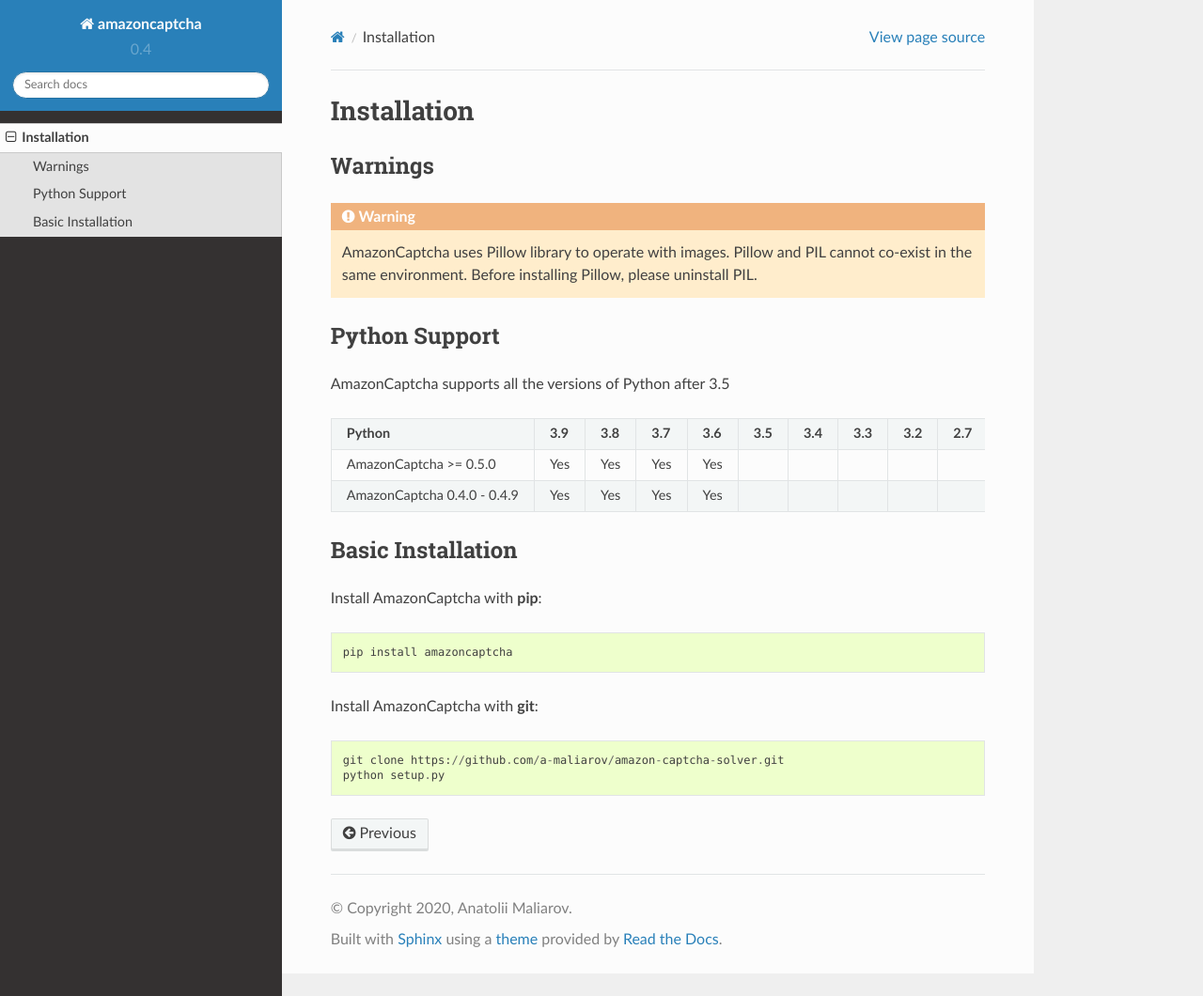
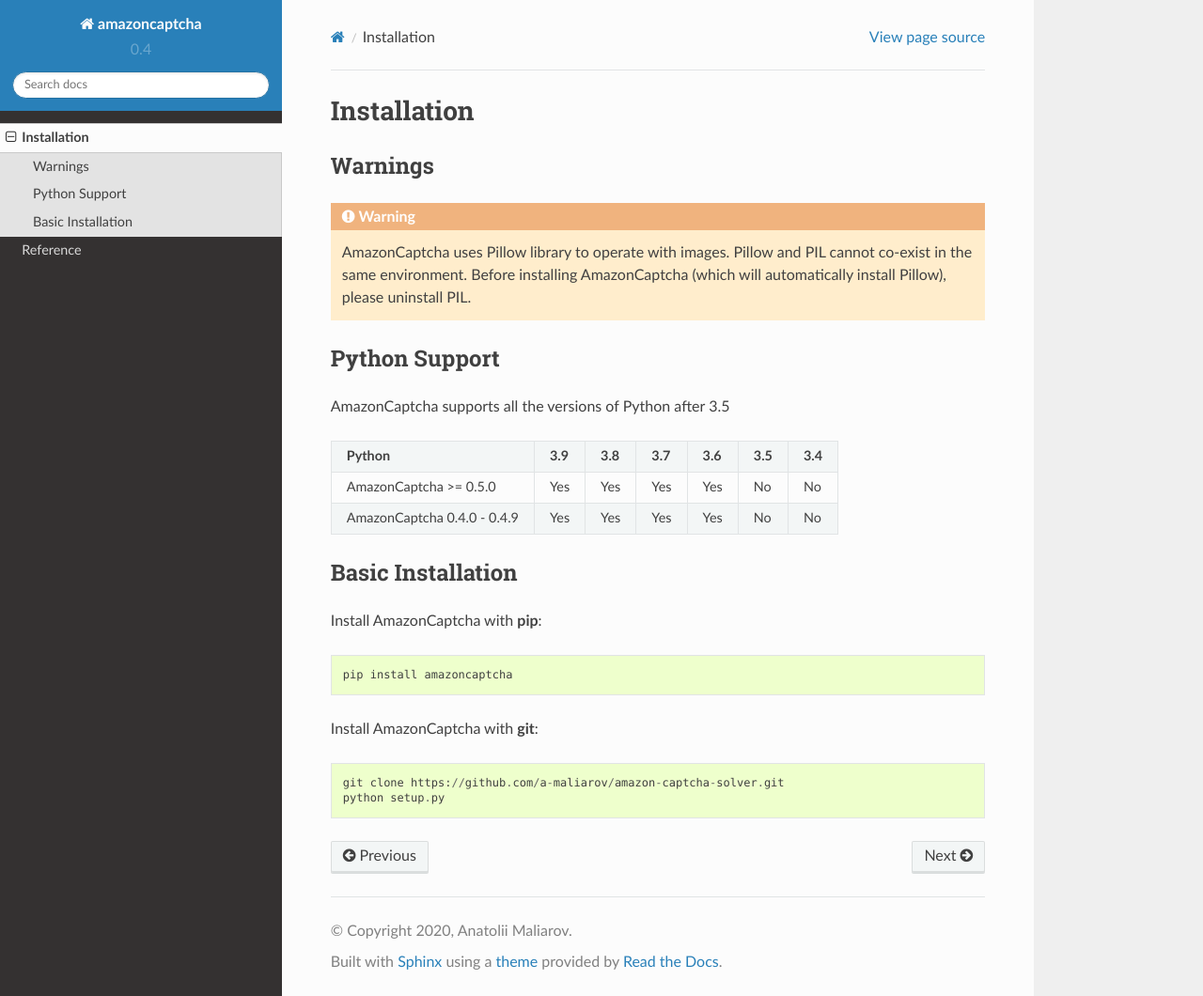
Before and after one commit to a-maliarov/amazoncaptcha, a Sphinx documentation site: the page built from docs/installation.rst, in a window 1280 px wide and 1060 px high. Shown: the whole window at 94% size. Built offline with Sphinx 7.4.7 and the Read the Docs theme 2.0.0, drawn with Linux system fonts in a browser that asks for light colours.

Commit message:
Update documentation (#12)

```diff
--- a/docs/index.rst
+++ b/docs/index.rst
@@ -60,6 +60,7 @@
   :maxdepth: 2
 
   installation.rst
+  reference/index.rst
 
 Indices and tables
 ==================
--- a/docs/installation.rst
+++ b/docs/installation.rst
@@ -4,20 +4,20 @@
 Warnings
 --------
 
-.. warning:: AmazonCaptcha uses Pillow library to operate with images. Pillow and PIL cannot co-exist in the same environment. Before installing Pillow, please uninstall PIL.
+.. warning:: AmazonCaptcha uses Pillow library to operate with images. Pillow and PIL cannot co-exist in the same environment. Before installing AmazonCaptcha (which will automatically install Pillow), please uninstall PIL.
 
 Python Support
 --------------
 
 AmazonCaptcha supports all the versions of Python after 3.5
 
-+-----------------------------+-------+-------+-------+-------+-------+-------+-------+-------+-------+-------+-------+-------+
-| **Python**                  |**3.9**|**3.8**|**3.7**|**3.6**|**3.5**|**3.4**|**3.3**|**3.2**|**2.7**|**2.6**|**2.5**|**2.4**|
-+-----------------------------+-------+-------+-------+-------+-------+-------+-------+-------+-------+-------+-------+-------+
-| AmazonCaptcha >= 0.5.0      |  Yes  |  Yes  |  Yes  |  Yes  |       |       |       |       |       |       |       |       |
-+-----------------------------+-------+-------+-------+-------+-------+-------+-------+-------+-------+-------+-------+-------+
-| AmazonCaptcha 0.4.0 - 0.4.9 |  Yes  |  Yes  |  Yes  |  Yes  |       |       |       |       |       |       |       |       |
-+-----------------------------+-------+-------+-------+-------+-------+-------+-------+-------+-------+-------+-------+-------+
++-----------------------------+-------+-------+-------+-------+-------+-------+
+| **Python**                  |**3.9**|**3.8**|**3.7**|**3.6**|**3.5**|**3.4**|
++-----------------------------+-------+-------+-------+-------+-------+-------+
+| AmazonCaptcha >= 0.5.0      |  Yes  |  Yes  |  Yes  |  Yes  |  No   |  No   |
++-----------------------------+-------+-------+-------+-------+-------+-------+
+| AmazonCaptcha 0.4.0 - 0.4.9 |  Yes  |  Yes  |  Yes  |  Yes  |  No   |  No   |
++-----------------------------+-------+-------+-------+-------+-------+-------+
 
 Basic Installation
 ------------------
--- /dev/null
+++ b/docs/reference/devtools.rst
@@ -0,0 +1,5 @@
+.. py:module:: amazoncaptcha.devtools
+.. py:currentmodule:: amazoncaptcha.devtools
+
+:py:mod:`~amazoncaptcha.devtools` Module
+========================================
--- /dev/null
+++ b/docs/reference/solver.rst
@@ -0,0 +1,5 @@
+.. py:module:: amazoncaptcha.solver
+.. py:currentmodule:: amazoncaptcha.solver
+
+:py:mod:`~amazoncaptcha.solver` Module
+======================================
```
Also changed, not shown: docs/reference/index.rst (added, +8 -0 lines).
